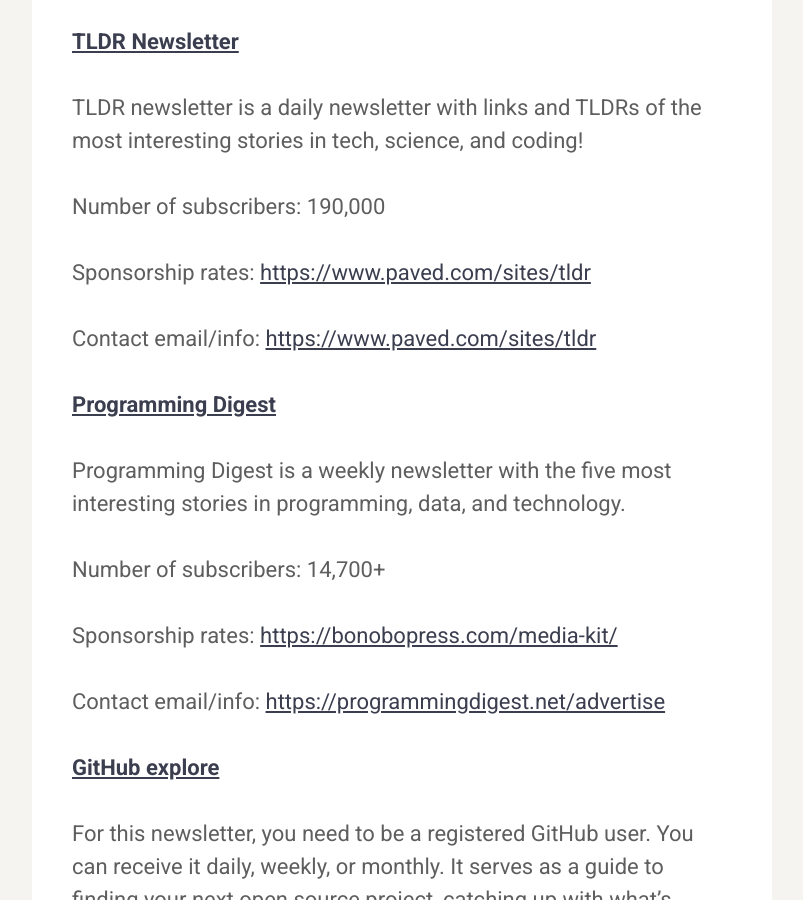
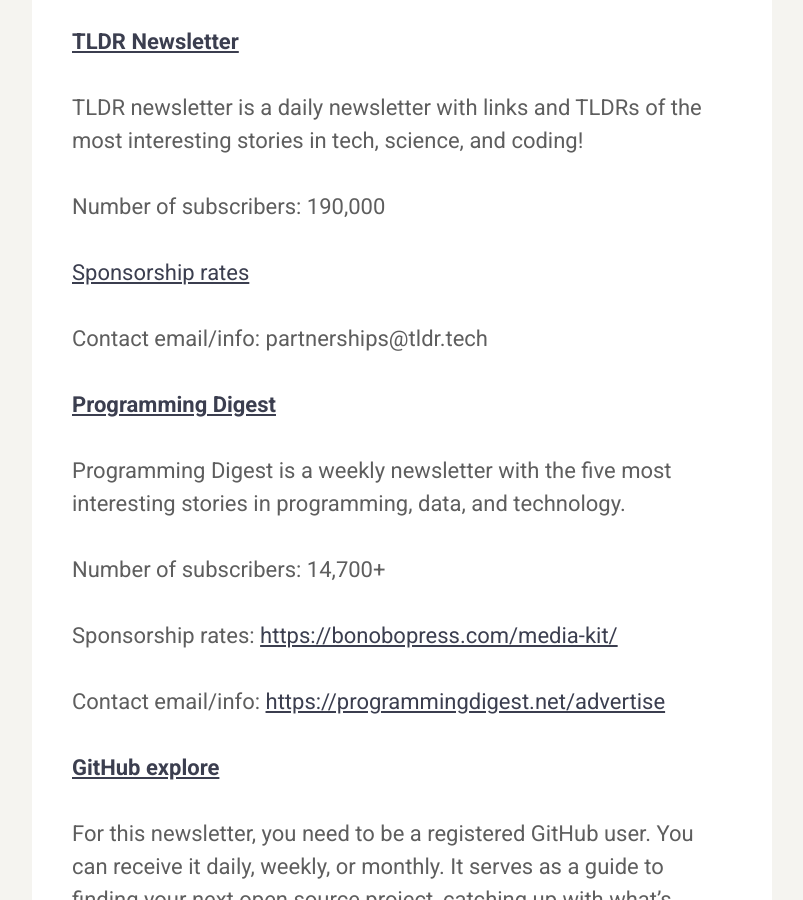
Before and after one commit to karllhughes/learn, a Jekyll site: the page built from _posts/2022-03-12-the-ultimate-list-of-developer-newsletters.md, in a window 1280 px wide and 900 px high, scrolled down 2543 px. Shown: the whole window, without its empty margins (238-1041 px from the left). Built offline with Jekyll 4.4.1, drawn with Linux system fonts in a browser that asks for light colours; a script that is not in the unit is left out.

Commit message:
Update Posts “2022-03-12-the-ultimate-list-of-developer-newsletters”

```diff
--- a/_posts/2022-03-12-the-ultimate-list-of-developer-newsletters.md
+++ b/_posts/2022-03-12-the-ultimate-list-of-developer-newsletters.md
@@ -38,15 +38,15 @@
 
 Contact email/info: <https://www.oreilly.com/content-marketing-solutions.html>
 
-**[TLDR Newsletter](https://www.paved.com/sites/tldr)**
+**[TLDR Newsletter](https://tldr.tech/)**
 
 TLDR newsletter is a daily newsletter with links and TLDRs of the most interesting stories in tech, science, and coding!
 
 Number of subscribers: 190,000
 
-Sponsorship rates: <https://www.paved.com/sites/tldr>
+[Sponsorship rates](https://app.hubspot.com/documents/24173214/view/626561212?accessId=89d291)
 
-Contact email/info: <https://www.paved.com/sites/tldr>
+Contact email/info: [﻿](https://www.paved.com/sites/tldr)partnerships@tldr.tech
 
 **[Programming Digest](https://programmingdigest.net/)**
 
@@ -364,7 +364,7 @@
 
 Contact email/info: [stan@libhunt.com](mailto:stan@libhunt.com)
 
-**[This Week In React](https://thisweekinreact.com )**
+**[This Week In React](https://thisweekinreact.com)**
 
 A weekly newsletter of the latest news in React.
 
```
Also changed, not shown: other parts of _posts/2022-03-12-the-ultimate-list-of-developer-newsletters.md (+2 -2 lines).
